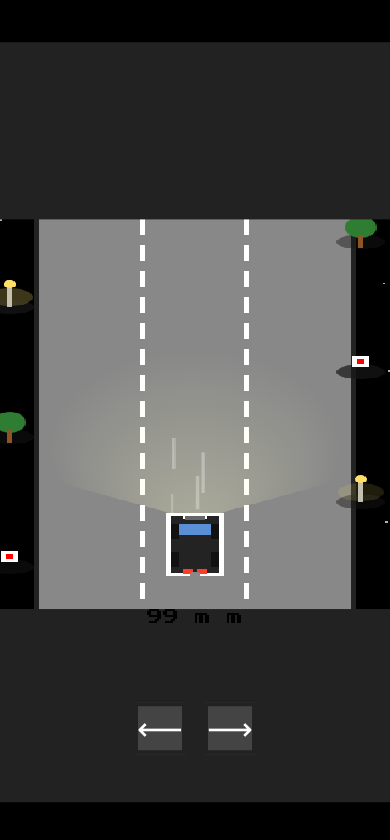
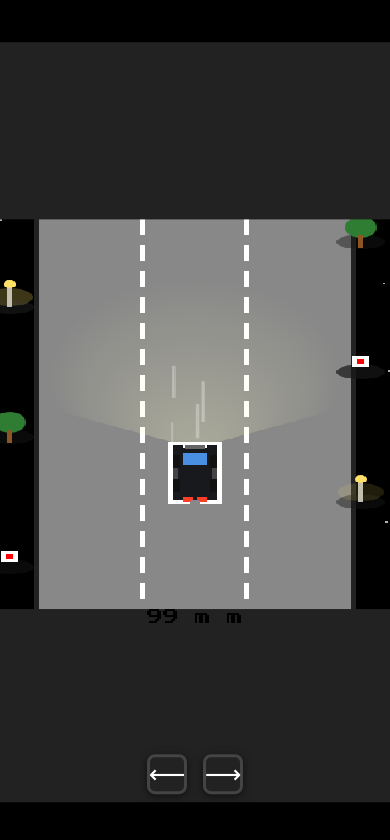
Before and after one commit to byprathamesh/game, a plain HTML site: page index.html in a window 390 px wide. Drawn offline with Linux system fonts and the light colour scheme.

Commit message:
feat: new sleek black car, controls smaller and lower, no yellow dot after restart, improved mobile UX

```diff
--- a/index.html
+++ b/index.html
@@ -109,33 +109,33 @@
     }
     #mobileControls {
       position: absolute;
-      bottom: 48px;
+      bottom: 8px;
       left: 0;
       width: 100%;
       display: flex;
       justify-content: center;
-      gap: 18px;
+      gap: 12px;
       z-index: 10;
     }
     .ctrl-btn {
-      width: 52px;
-      height: 52px;
-      font-size: 32px;
-      background: #444;
+      width: 40px;
+      height: 40px;
+      background: #222;
       color: #fff;
-      border: 4px solid #222;
-      border-radius: 0;
-      box-shadow: none;
-      font-family: 'Press Start 2P', monospace;
-      cursor: pointer;
-      outline: none;
+      border: 3px solid #444;
+      border-radius: 8px;
+      font-size: 1.6rem;
+      box-shadow: 0 2px 8px #0008;
       display: flex;
       align-items: center;
       justify-content: center;
-      transition: background 0.1s;
+      user-select: none;
+      transition: background 0.15s;
+      outline: none;
+      margin: 0 2px;
     }
     .ctrl-btn:active {
-      background: #666;
+      background: #444;
     }
     @media (max-width: 500px) {
       #gameContainer {
--- a/main.js
+++ b/main.js
@@ -109,7 +109,7 @@ const laneCenters = [
   Math.round(roadLeft + laneWidth/2 + laneWidth),
   Math.round(roadLeft + laneWidth/2 + 2*laneWidth)
 ];
-let player = { x: laneCenters[1], y: h - 100, width: 44, height: 74, speed: 15, color: '#0ff' }; // Larger, more visible player
+let player = { x: laneCenters[1], y: Math.round(h * 0.65), width: 44, height: 74, speed: 15, color: '#0ff' }; // Centered player
 let obstacles = [], obstacleTimer = 0, obstacleInterval = 180, minInterval = 60;
 let distance = 0, score = 0, scoreMultiplier = 1;
 let speedMultiplier = 1;
@@ -150,10 +150,11 @@ function clampPlayerX(x) {
 
 function restartGame() {
   player.x = laneCenters[1]; // center lane
-  player.y = h - 80; // near bottom
+  player.y = Math.round(h * 0.65); // more vertically centered
   distance = 0;
   score = 0;
   obstacles = [];
+  particles = []; // Clear particles to prevent stray dots
   gameOver = false;
   obstacleInterval = 180;
   obstacleTimer = obstacleInterval;
@@ -233,40 +234,44 @@ function drawScenery(x, y) {
 } // No jitter, no vibration
 
 function drawPlayer() {
-  // Exhaust smoke
+  // Sleek black modern car, no yellow dot, retro style
   if (!gameOver && Math.random() < 0.6) {
     spawnParticle(player.x, player.y+38, '#888', (Math.random()-0.5)*0.8, 1.5+Math.random()*0.8, 0.5, 4);
   }
   ctx.save();
   ctx.translate(Math.round(player.x), Math.round(player.y));
+  // Outer white border
   ctx.strokeStyle = '#fff';
   ctx.lineWidth = 4;
-  ctx.strokeRect(-22, -37, 44, 74); // outline
-  // Body
-  ctx.fillStyle = '#232323';
-  ctx.fillRect(-20, -35, 40, 70);
-  // Blue window
-  ctx.fillStyle = '#5a8fd6';
-  ctx.fillRect(-13, -25, 26, 14);
+  ctx.strokeRect(-20, -36, 40, 72);
+  // Main black body
+  ctx.fillStyle = '#18191c';
+  ctx.fillRect(-18, -34, 36, 68);
+  // Sleek blue windshield
+  ctx.fillStyle = '#4a90e2';
+  ctx.fillRect(-10, -24, 20, 14);
+  // Side gray highlights
+  ctx.fillStyle = '#444';
+  ctx.fillRect(-18, -20, 4, 34);
+  ctx.fillRect(14, -20, 4, 34);
   // Headlights
   ctx.fillStyle = '#fff';
-  ctx.fillRect(-10, -37, 8, 6);
-  ctx.fillRect(2, -37, 8, 6);
+  ctx.fillRect(-10, -36, 8, 6);
+  ctx.fillRect(2, -36, 8, 6);
   // Taillights
   ctx.fillStyle = '#ff3c28';
-  ctx.fillRect(-10, 31, 8, 6);
-  ctx.fillRect(2, 31, 8, 6);
+  ctx.fillRect(-10, 30, 8, 6);
+  ctx.fillRect(2, 30, 8, 6);
   // Grill
   ctx.fillStyle = '#666';
-  ctx.fillRect(-8, -35, 16, 5);
+  ctx.fillRect(-8, -34, 16, 5);
   // Wheels
   ctx.fillStyle = '#111';
-  ctx.fillRect(-20, -25, 7, 18);
-  ctx.fillRect(13, -25, 7, 18);
-  ctx.fillRect(-20, 10, 7, 18);
-  ctx.fillRect(13, 10, 7, 18);
+  ctx.fillRect(-18, -22, 6, 16);
+  ctx.fillRect(12, -22, 6, 16);
+  ctx.fillRect(-18, 8, 6, 16);
+  ctx.fillRect(12, 8, 6, 16);
   ctx.restore();
-  // No yellow dot or overlay
 }
 
 function drawObstacle(obs) {
```
